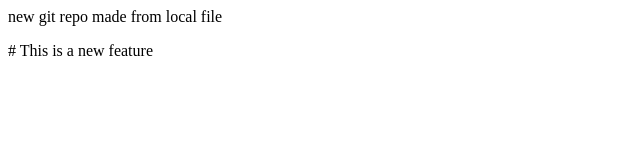
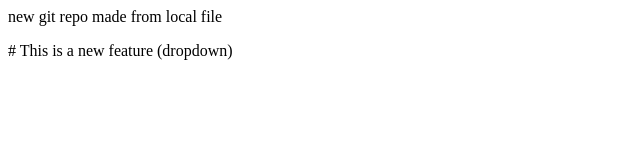
Before and after one commit to Drishti151/localRepo, a plain HTML site: page index.html in a window 1280 px wide. Shown: the full height of the page, 0-640 px from the left. Drawn offline with Linux system fonts and the light colour scheme.

```diff
--- a/index.html
+++ b/index.html
@@ -1,2 +1,3 @@
 <p>new git repo made from local file</p>
-<p># This is a new feature</p>
+<p># This is a new feature (dropdown)
+</p>
```
